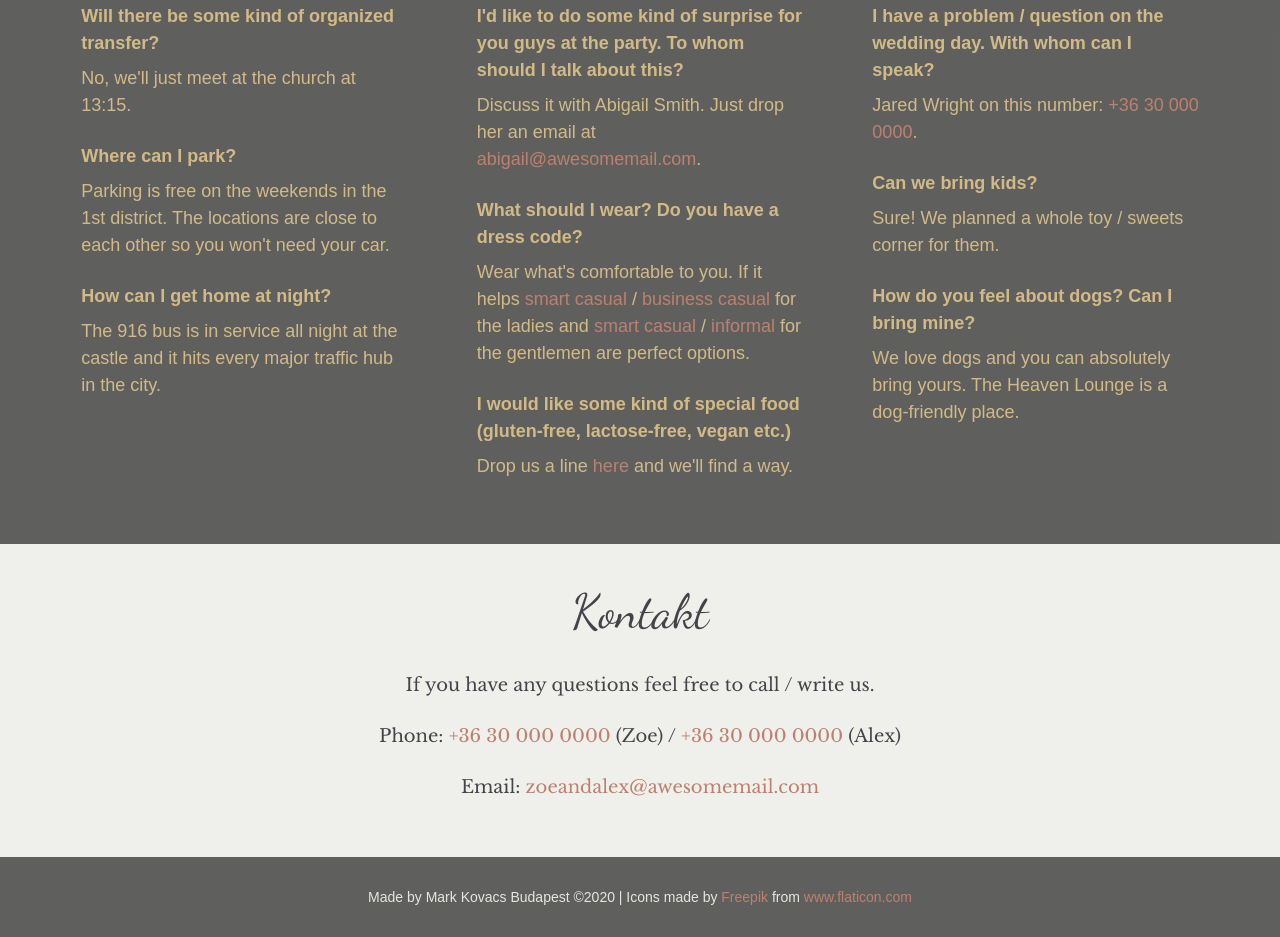
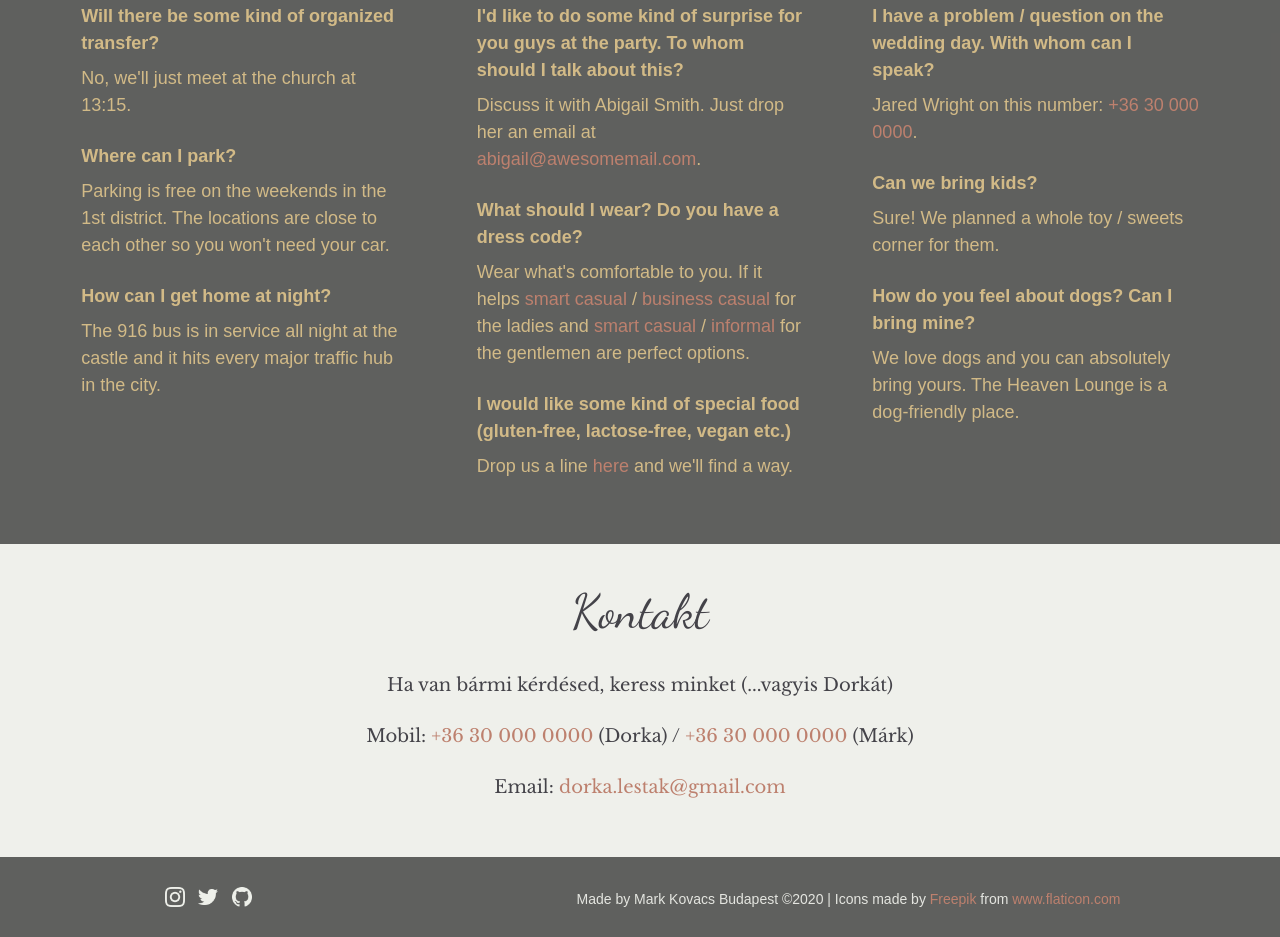
Before and after one commit to kovacsmarkakos/my-wedding, a plain HTML site: page index.html in a window 1280 px wide. Shown: the part 2254-3191 px from the top of the page. Drawn offline with nearby package versions, Linux system fonts and the light colour scheme; a web font is replaced by a local one.

Commit message:
Added footer social links and updated contacts

```diff
--- a/index.html
+++ b/index.html
@@ -97,13 +97,18 @@
     </section>
     <section class="contact">
       <h2>Kontakt</h2>
-      <p>If you have any questions feel free to call / write us.</p>
-      <p>Phone: <a href="tel:+36300000000">+36 30 000 0000</a> (Zoe) / <a href="tel:+36300000000">+36 30 000 0000</a> (Alex)</p>
-      <p>Email: <a href="mailto:zoeandalex@awesomemail.com">zoeandalex@awesomemail.com</a></p>
+      <p>Ha van bármi kérdésed, keress minket (...vagyis Dorkát)</p>
+      <p>Mobil: <a href="tel:+36300000000">+36 30 000 0000</a> (Dorka) / <a href="tel:+36300000000">+36 30 000 0000</a> (Márk)</p>
+      <p>Email: <a href="mailto:dorka.lestak@gmail.com">dorka.lestak@gmail.com</a></p>
     </section>
   </main>
   <footer>
-      <p><small>Made by Mark Kovacs Budapest &copy;2020 | Icons made by <a href="https://www.flaticon.com/authors/freepik" title="Freepik">Freepik</a> from <a href="https://www.flaticon.com/" title="Flaticon"> www.flaticon.com</a></small></p>
+    <div class="social">
+      <img src="/images/social-icons/iconmonstr-instagram-11-64.png" alt="instagramlogo">
+      <img src="/images/social-icons/iconmonstr-twitter-1-64.png" alt="twitterlogo">
+      <img src="/images/social-icons/iconmonstr-github-1-64.png" alt="githublogo">
+    </div>
+    <p><small>Made by Mark Kovacs Budapest &copy;2020 | Icons made by <a href="https://www.flaticon.com/authors/freepik" title="Freepik">Freepik</a> from <a href="https://www.flaticon.com/" title="Flaticon"> www.flaticon.com</a></small></p>
   </footer>
 </body>
 </html>
--- a/main.css
+++ b/main.css
@@ -379,22 +379,44 @@
   =============================*/
 
   footer {
-    height: 10vh;
+    height: 15vh;
     width: 100%;
     background-color: hsla(100,0%,0%,.6);
     color: var(--light-text);
     font-family: 'Muli', sans-serif;
+    font-size: .875rem;
+    padding-top: 5px;
     display: flex;
-    justify-content: center;
-    font-size: .875rem;
+    justify-content: space-around;
+    flex-wrap: wrap;
   }
 
   footer p {
-    margin-bottom: 0;
+    margin: 0;
     align-self: center;
     text-align: center;
+  }
+
+  .social {
+    margin-bottom: 0;
+    text-align: center;
+    align-self: center;
+  }
+
+  footer img {
+    margin-bottom: 0;
+    padding: 5px 5px;
+    width: 30px;
+    height: 30px;
+    display: inline-block;
   }
 
   footer small {
     line-height: 1.5;
   }
+
+  @media (min-width: 768px) {
+    footer {
+      height: 10vh;
+    }
+  }
```
Also changed, not shown: images/social-icons/iconmonstr-github-1-64.png (added), images/social-icons/iconmonstr-instagram-11-64.png (added), images/social-icons/iconmonstr-twitter-1-64.png (added), 3 other files.
